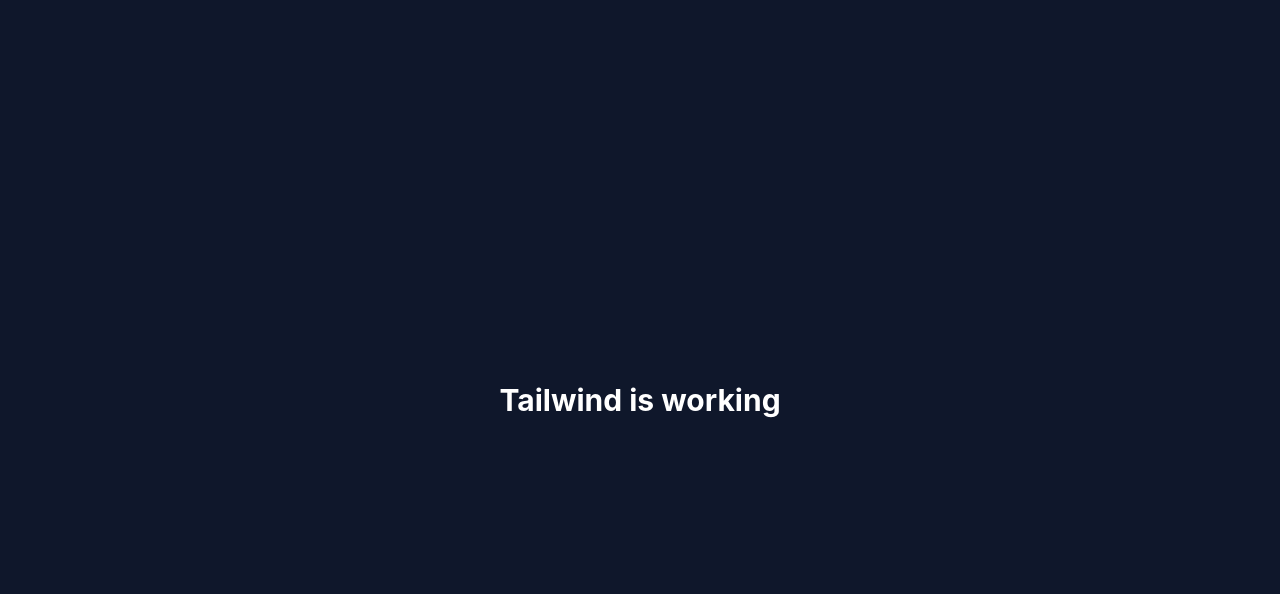
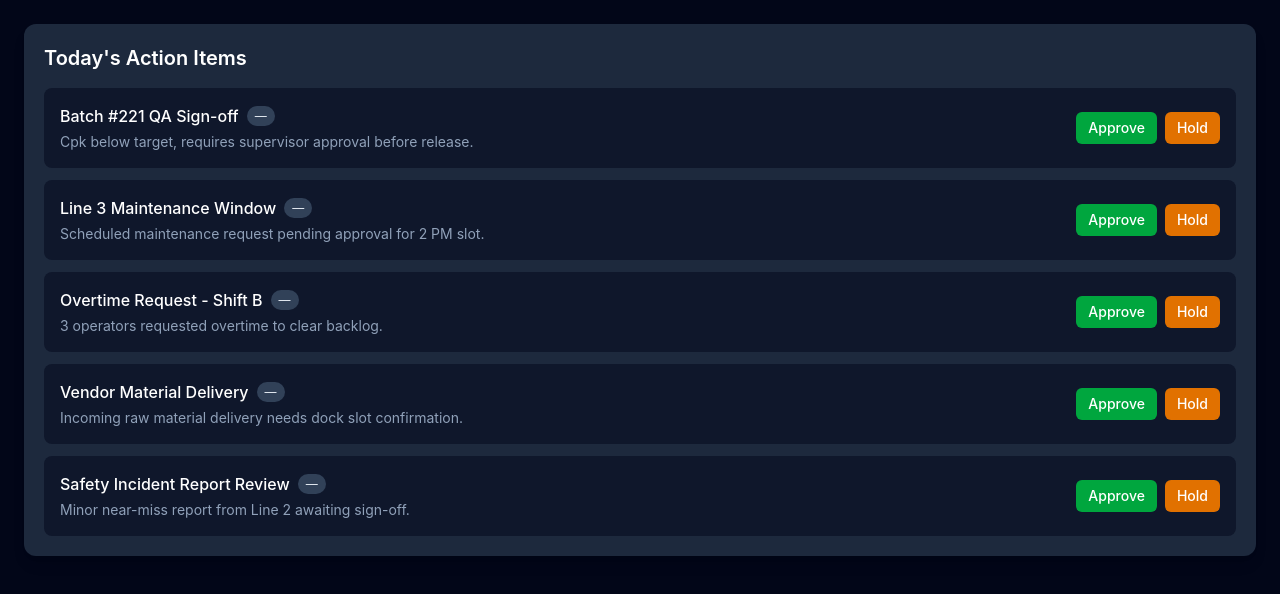
Before and after one commit to ishanshinde738/potens-intern-frontend-ishan-shinde, a React (Vite) app: page / in a window 1280 px wide. Shown: the top 594 px of the page. Built offline with nearby package versions, Linux system fonts and the light colour scheme.

Commit message:
feat: build TopActionsPanel with approve/hold interactions

```diff
--- a/src/App.jsx
+++ b/src/App.jsx
@@ -1,7 +1,9 @@
+import TopActionsPanel from './components/TopActionsPanel'
+
 function App() {
   return (
-    <div className="min-h-screen bg-slate-900 text-white flex items-center justify-center">
-      <h1 className="text-3xl font-bold">Tailwind is working</h1>
+    <div className="min-h-screen bg-slate-950 p-6">
+      <TopActionsPanel />
     </div>
   )
 }
--- a/src/components/TopActionsPanel.jsx
+++ b/src/components/TopActionsPanel.jsx
@@ -0,0 +1,68 @@
+import { useSelector, useDispatch } from 'react-redux'
+import { approveAction, holdAction } from '../store/actionsSlice'
+import { translations } from '../data/translations'
+
+function TopActionsPanel() {
+  const actions = useSelector((state) => state.actions)
+  const language = useSelector((state) => state.ui.language)
+  const dispatch = useDispatch()
+  const t = translations[language]
+
+  const statusStyles = {
+    pending: 'bg-slate-700 text-slate-200',
+    approved: 'bg-green-600 text-white',
+    held: 'bg-amber-600 text-white',
+  }
+
+  return (
+    <div className="bg-slate-800 rounded-xl p-5 shadow-lg">
+      <h2 className="text-xl font-semibold text-white mb-4">
+        {t.topActionsHeading}
+      </h2>
+      <div className="space-y-3">
+        {actions.map((item) => (
+          <div
+            key={item.id}
+            className="bg-slate-900 rounded-lg p-4 flex items-center justify-between gap-4"
+          >
+            <div className="flex-1">
+              <div className="flex items-center gap-2">
+                <h3 className="text-white font-medium">{t[item.titleKey]}</h3>
+                <span
+                  className={`text-xs px-2 py-0.5 rounded-full ${statusStyles[item.status]}`}
+                >
+                  {item.status === 'pending'
+                    ? '—'
+                    : item.status === 'approved'
+                    ? t.approved
+                    : t.held}
+                </span>
+              </div>
+              <p className="text-slate-400 text-sm mt-1">
+                {t[item.contextKey]}
+              </p>
+            </div>
+            <div className="flex gap-2 shrink-0">
+              <button
+                onClick={() => dispatch(approveAction(item.id))}
+                disabled={item.status === 'approved'}
+                className="px-3 py-1.5 rounded-md bg-green-600 hover:bg-green-500 disabled:opacity-40 disabled:cursor-not-allowed text-white text-sm font-medium transition"
+              >
+                {t.approve}
+              </button>
+              <button
+                onClick={() => dispatch(holdAction(item.id))}
+                disabled={item.status === 'held'}
+                className="px-3 py-1.5 rounded-md bg-amber-600 hover:bg-amber-500 disabled:opacity-40 disabled:cursor-not-allowed text-white text-sm font-medium transition"
+              >
+                {t.hold}
+              </button>
+            </div>
+          </div>
+        ))}
+      </div>
+    </div>
+  )
+}
+
+export default TopActionsPanel
```
